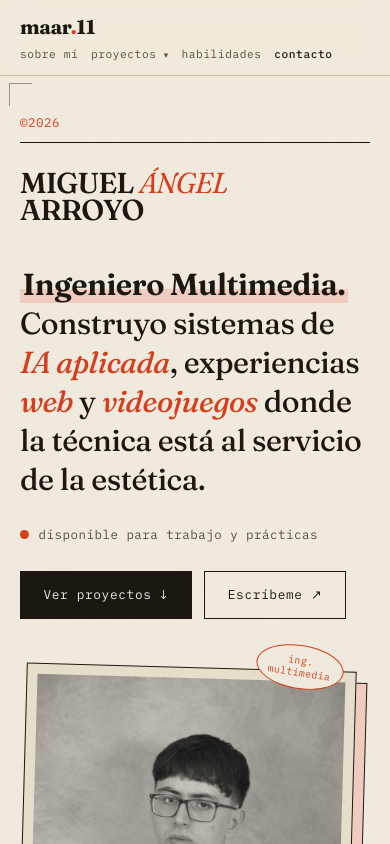
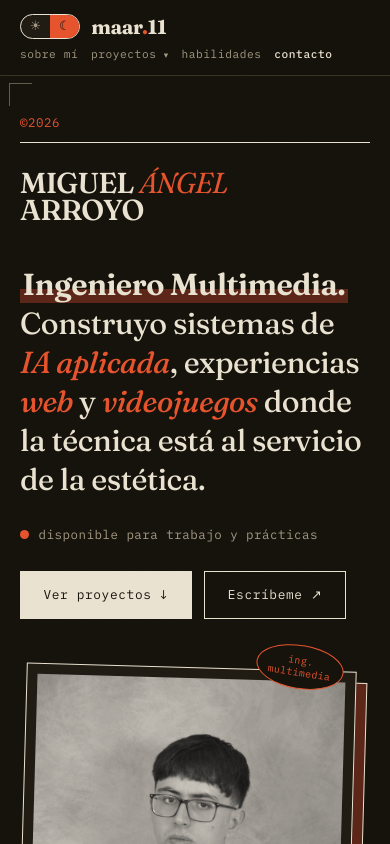
Before and after one commit to maar11-dev/maar11, a plain HTML site: page index.html in a window 390 px wide. Shown: the top 844 px of the page. Drawn offline with Linux system fonts and the light colour scheme.

Commit message:
Modo oscuro predeterminado

```diff
--- a/css/styles.css
+++ b/css/styles.css
@@ -20,6 +20,17 @@
   --section-gap: clamp(5rem, 12vh, 9rem);
 }
 
+/* Modo oscuro: misma identidad editorial, paleta invertida sobre tinta cálida */
+[data-theme="dark"] {
+  --paper: #17140e;
+  --paper-deep: #211c14;
+  --ink: #ece4d2;
+  --ink-soft: #a59c84;
+  --line: #3a3326;
+  --accent: #e8552f;
+  --accent-soft: #5d2719;
+}
+
 * { margin: 0; padding: 0; box-sizing: border-box; }
 
 html { scroll-behavior: smooth; }
@@ -32,6 +43,7 @@
   line-height: 1.65;
   -webkit-font-smoothing: antialiased;
   overflow-x: hidden;
+  transition: background-color 0.3s ease, color 0.3s ease;
 }
 
 ::selection { background: var(--accent); color: var(--paper); }
@@ -78,12 +90,48 @@
   border-bottom: 1px solid var(--line);
 }
 
+.topbar__left {
+  display: flex;
+  align-items: center;
+  gap: clamp(0.7rem, 2vw, 1.1rem);
+}
+
 .topbar__brand {
   font-family: var(--font-display);
   font-weight: 700;
   font-size: 1.25rem;
   text-decoration: none;
   letter-spacing: -0.02em;
+}
+
+/* Selector de tema claro / oscuro */
+.theme-switch {
+  display: inline-flex;
+  border: 1px solid var(--ink);
+  border-radius: 999px;
+  overflow: hidden;
+  background: var(--paper-deep);
+}
+
+.theme-switch__opt {
+  appearance: none;
+  -webkit-appearance: none;
+  border: none;
+  background: transparent;
+  color: var(--ink-soft);
+  font-size: 0.8rem;
+  line-height: 1;
+  padding: 0.32rem 0.55rem;
+  cursor: pointer;
+  display: inline-flex;
+  align-items: center;
+  justify-content: center;
+  transition: background 0.2s ease, color 0.2s ease;
+}
+.theme-switch__opt:hover { color: var(--ink); }
+.theme-switch__opt[aria-pressed="true"] {
+  background: var(--accent);
+  color: var(--paper);
 }
 
 .topbar__nav {
--- a/index.html
+++ b/index.html
@@ -3,6 +3,16 @@
 <head>
   <meta charset="UTF-8" />
   <meta name="viewport" content="width=device-width, initial-scale=1.0" />
+
+  <!-- Tema inicial: evita el parpadeo aplicando el modo antes de pintar -->
+  <script>
+    (function () {
+      try {
+        var saved = localStorage.getItem("theme");
+        document.documentElement.setAttribute("data-theme", saved || "dark");
+      } catch (e) {}
+    })();
+  </script>
   <title>Miguel Ángel Arroyo — Ingeniero Multimedia · IA, Web y Videojuegos</title>
   <meta name="description" content="Portfolio de Miguel Ángel Arroyo Romero de Ávila. Ingeniero Multimedia especializado en IA aplicada, desarrollo web y videojuegos. Disponible para trabajo y prácticas." />
 
@@ -20,7 +30,13 @@
 
   <!-- ============ CABECERA ============ -->
   <header class="topbar">
-    <a class="topbar__brand" href="#inicio">maar<span class="accent">.</span>11</a>
+    <div class="topbar__left">
+      <div class="theme-switch" role="group" aria-label="Seleccionar tema">
+        <button type="button" class="theme-switch__opt" data-theme-set="light" aria-label="Modo claro" title="Modo claro">☀</button>
+        <button type="button" class="theme-switch__opt" data-theme-set="dark" aria-label="Modo oscuro" title="Modo oscuro">☾</button>
+      </div>
+      <a class="topbar__brand" href="#inicio">maar<span class="accent">.</span>11</a>
+    </div>
     <nav class="topbar__nav" aria-label="Navegación principal">
       <a href="#sobre-mi">sobre mí</a>
       <div class="nav-drop">
@@ -209,7 +225,7 @@
             </p>
           </div>
           <ul class="project__tags mono">
-            <li>Python</li><li>FastAPI</li><li>Uvicorn</li><li>Groq (Llama 3.1 + Whisper)</li><li>Upstash Vector</li><li>Meta Cloud API</li><li>Render</li>
+            <li>Python</li><li>FastAPI</li><li>Uvicorn</li><li>Groq (Llama 3.1 + Whisper + Llama 4 scout)</li><li>Upstash Vector</li><li>Meta Cloud API</li><li>Render</li>
           </ul>
         </div>
       </article>
@@ -254,7 +270,7 @@
             </p>
           </div>
           <ul class="project__tags mono">
-            <li>MongoDB</li><li>Express</li><li>Angular</li><li>Node.js</li><li>Cloudinary</li><li>Multer</li><li>Vercel</li><li>Git</li>
+            <li>MongoDB</li><li>Express</li><li>Angular</li><li>Node.js</li><li>Cloudinary</li><li>Multer</li><li>Vercel</li><li>Render</li><li>Git</li>
           </ul>
         </div>
       </article>
--- a/js/main.js
+++ b/js/main.js
@@ -1,3 +1,29 @@
+// Selector de tema claro / oscuro
+(function () {
+  const root = document.documentElement;
+  const opts = document.querySelectorAll("[data-theme-set]");
+
+  function sync() {
+    const current = root.getAttribute("data-theme") || "light";
+    opts.forEach((b) =>
+      b.setAttribute("aria-pressed", String(b.dataset.themeSet === current))
+    );
+  }
+
+  opts.forEach((btn) => {
+    btn.addEventListener("click", () => {
+      const theme = btn.dataset.themeSet;
+      root.setAttribute("data-theme", theme);
+      try {
+        localStorage.setItem("theme", theme);
+      } catch (e) {}
+      sync();
+    });
+  });
+
+  sync();
+})();
+
 // Aparición al hacer scroll con escalonado por sección
 (function () {
   const reveals = document.querySelectorAll(".reveal");
```
